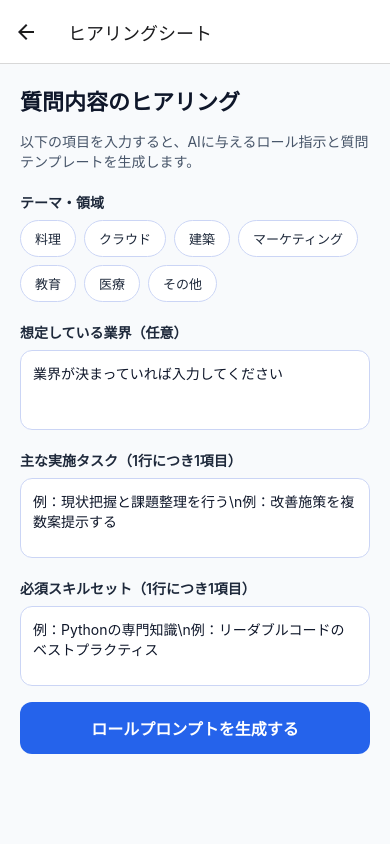
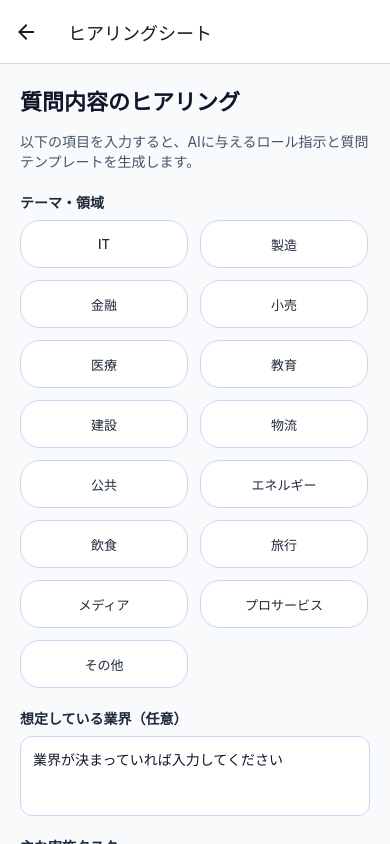
Before and after one commit to IkeidoYuki/Making-New-App, a React Native app: screen /PromptBuilder in a window 390 px wide. Built offline with nearby package versions, Linux system fonts and the light colour scheme.

Commit message:
Revise hearing sheet tasks and industry handling

```diff
--- a/src/screens/PromptBuilderScreen.tsx
+++ b/src/screens/PromptBuilderScreen.tsx
@@ -15,7 +15,23 @@ import { buildPrompt, PromptBuilderInput } from '../utils/prompt';
 
 type Props = NativeStackScreenProps<RootStackParamList, 'PromptBuilder'>;
 
-const DOMAIN_OPTIONS = ['料理', 'クラウド', '建築', 'マーケティング', '教育', '医療', 'その他'];
+const DOMAIN_OPTIONS = [
+  'IT',
+  '製造',
+  '金融',
+  '小売',
+  '医療',
+  '教育',
+  '建設',
+  '物流',
+  '公共',
+  'エネルギー',
+  '飲食',
+  '旅行',
+  'メディア',
+  'プロサービス',
+  'その他',
+];
 
 const PromptBuilderScreen: React.FC<Props> = ({ navigation }) => {
   const { promptResult, setPromptResult } = useAppState();
@@ -23,16 +39,14 @@ const PromptBuilderScreen: React.FC<Props> = ({ navigation }) => {
   const [domainCategory, setDomainCategory] = React.useState('');
   const [domainDetail, setDomainDetail] = React.useState('');
   const [industry, setIndustry] = React.useState('');
-  const [tasks, setTasks] = React.useState('');
-  const [skills, setSkills] = React.useState('');
+  const [additionalInfo, setAdditionalInfo] = React.useState('');
 
   React.useEffect(() => {
     if (promptResult) {
       setDomainCategory(promptResult.input.domainCategory);
       setDomainDetail(promptResult.input.domainDetail);
       setIndustry(promptResult.input.industry);
-      setTasks(promptResult.input.tasks);
-      setSkills(promptResult.input.skills);
+      setAdditionalInfo(promptResult.input.additionalInfo);
     }
   }, [promptResult]);
 
@@ -58,8 +72,7 @@ const PromptBuilderScreen: React.FC<Props> = ({ navigation }) => {
       domainCategory,
       domainDetail,
       industry,
-      tasks,
-      skills,
+      additionalInfo,
     };
 
     const result = buildPrompt(input);
@@ -69,11 +82,21 @@ const PromptBuilderScreen: React.FC<Props> = ({ navigation }) => {
     domainCategory,
     domainDetail,
     industry,
-    tasks,
-    skills,
+    additionalInfo,
     setPromptResult,
     navigation,
   ]);
+
+  const domainDisplay =
+    domainCategory === 'その他' && domainDetail.trim()
+      ? domainDetail.trim()
+      : domainCategory || '（領域未選択）';
+
+  const industryDisplay = industry.trim()
+    ? industry.trim().endsWith('業界')
+      ? industry.trim()
+      : `${industry.trim()}業界`
+    : '想定業界';
 
   return (
     <ScrollView contentContainerStyle={styles.container}>
@@ -130,23 +153,35 @@ const PromptBuilderScreen: React.FC<Props> = ({ navigation }) => {
       </View>
 
       <View style={styles.formGroup}>
-        <Text style={styles.sectionLabel}>主な実施タスク（1行につき1項目）</Text>
-        <TextInput
-          style={[styles.input, styles.multiline]}
-          placeholder="例：現状把握と課題整理を行う\n例：改善施策を複数案提示する"
-          value={tasks}
-          onChangeText={setTasks}
-          multiline
-        />
+        <Text style={styles.sectionLabel}>主な実施タスク</Text>
+        <View style={styles.readonlyBox}>
+          <Text style={styles.readonlyText}>AIは以下を実施します：</Text>
+          <Text style={styles.readonlyText}>
+            ・{domainDisplay}全般に関する知見に基づき、業界特性を踏まえた技術回答の作成
+          </Text>
+          <Text style={styles.readonlyText}>
+            ・現場で生じるQ&A対応、トラブル調査、運用手順のアドバイス
+          </Text>
+          <Text style={styles.readonlyText}>
+            ・{industryDisplay}に求められるセキュリティ基準・コンプライアンス要件の助言
+          </Text>
+          <Text style={styles.readonlyText}>
+            ・最新のアップデートや推奨アーキテクチャの情報提供
+          </Text>
+          <Text style={styles.readonlyText}>
+            ・入力された質問内容に応じて、関連資料・サンプル構成
+          </Text>
+          <Text style={styles.readonlyText}>・注意事項も付与</Text>
+        </View>
       </View>
 
       <View style={styles.formGroup}>
-        <Text style={styles.sectionLabel}>必須スキルセット（1行につき1項目）</Text>
+        <Text style={styles.sectionLabel}>AIに知っておいてほしい情報（任意・URLも可）</Text>
         <TextInput
           style={[styles.input, styles.multiline]}
-          placeholder="例：Pythonの専門知識\n例：リーダブルコードのベストプラクティス"
-          value={skills}
-          onChangeText={setSkills}
+          placeholder="共有したい補足情報や参考URLがあれば入力してください"
+          value={additionalInfo}
+          onChangeText={setAdditionalInfo}
           multiline
         />
       </View>
@@ -224,15 +259,19 @@ const styles = StyleSheet.create({
   optionList: {
     flexDirection: 'row',
     flexWrap: 'wrap',
-    gap: 8,
+    gap: 12,
   },
   optionChip: {
     paddingHorizontal: 14,
-    paddingVertical: 8,
+    paddingVertical: 12,
     borderRadius: 20,
     borderWidth: 1,
     borderColor: '#cbd5f5',
     backgroundColor: '#ffffff',
+    flexBasis: '48%',
+    minHeight: 48,
+    alignItems: 'center',
+    justifyContent: 'center',
   },
   optionChipSelected: {
     backgroundColor: '#2563eb11',
@@ -242,6 +281,7 @@ const styles = StyleSheet.create({
     fontSize: 13,
     color: '#1e293b',
     fontWeight: '500',
+    textAlign: 'center',
   },
   optionChipTextSelected: {
     color: '#1d4ed8',
@@ -294,6 +334,19 @@ const styles = StyleSheet.create({
     fontWeight: '600',
     fontSize: 14,
   },
+  readonlyBox: {
+    backgroundColor: '#f8fafc',
+    borderWidth: 1,
+    borderColor: '#e2e8f0',
+    borderRadius: 12,
+    padding: 12,
+    gap: 6,
+  },
+  readonlyText: {
+    fontSize: 13,
+    lineHeight: 18,
+    color: '#334155',
+  },
 });
 
 export default PromptBuilderScreen;
--- a/src/utils/prompt.ts
+++ b/src/utils/prompt.ts
@@ -2,8 +2,7 @@ export interface PromptBuilderInput {
   domainCategory: string;
   domainDetail: string;
   industry: string;
-  tasks: string;
-  skills: string;
+  additionalInfo: string;
 }
 
 export interface PromptResult {
@@ -16,12 +15,6 @@ export interface PromptResult {
 const defaults = {
   domain: '未指定の領域',
   industry: '業界未指定',
-  tasks: ['課題の背景を把握し、仮説立案を行う。', '具体的な打ち手や改善策を提示する。'],
-  skills: [
-    'ドメインに関する専門的な知識',
-    '構造化されたドキュメンテーション能力',
-    '課題に応じたコミュニケーション力',
-  ],
 };
 
 function sanitiseMultiline(input: string): string[] {
@@ -31,31 +24,36 @@ function sanitiseMultiline(input: string): string[] {
     .filter((item) => item.length > 0);
 }
 
-function formatNumberedList(items: string[]): string {
-  if (items.length === 0) {
-    return defaults.tasks.map((task, index) => `${index + 1}. ${task}`).join('\n');
-  }
-  return items.map((task, index) => `${index + 1}. ${task}`).join('\n');
-}
-
-function formatBulletedList(items: string[], fallback: string[]): string {
-  const source = items.length > 0 ? items : fallback;
-  return source.map((item) => `- ${item}`).join('\n');
-}
-
 export function buildPrompt(input: PromptBuilderInput): PromptResult {
   const domain =
     input.domainCategory === 'その他' && input.domainDetail.trim()
       ? input.domainDetail.trim()
       : input.domainCategory.trim() || defaults.domain;
 
-  const industry = input.industry.trim() || '';
+  const rawIndustry = input.industry.trim();
+  const hasIndustry = rawIndustry.length > 0;
+  const industryDisplay = hasIndustry
+    ? rawIndustry.endsWith('業界')
+      ? rawIndustry
+      : `${rawIndustry}業界`
+    : '想定業界';
+  const industryLabel = hasIndustry ? industryDisplay : defaults.industry;
 
-  const tasks = formatNumberedList(sanitiseMultiline(input.tasks));
-  const skills = formatBulletedList(
-    sanitiseMultiline(input.skills),
-    defaults.skills,
-  );
+  const additionalInfoItems = sanitiseMultiline(input.additionalInfo);
+  const additionalInfoSection =
+    additionalInfoItems.length > 0
+      ? additionalInfoItems.map((item) => `- ${item}`).join('\n')
+      : '- 現時点で共有された追加情報はありません。';
+
+  const tasks = [
+    'AIは以下を実施します：',
+    `・${domain}全般に関する知見に基づき、業界特性を踏まえた技術回答の作成`,
+    '・現場で生じるQ&A対応、トラブル調査、運用手順のアドバイス',
+    `・${industryDisplay}に求められるセキュリティ基準・コンプライアンス要件の助言`,
+    '・最新のアップデートや推奨アーキテクチャの情報提供',
+    '・入力された質問内容に応じて、関連資料・サンプル構成',
+    '・注意事項も付与',
+  ].join('\n');
 
   const outputConditions = [
     '日本語で入力してください。',
@@ -79,10 +77,8 @@ export function buildPrompt(input: PromptBuilderInput): PromptResult {
 
   const request = 'これから依頼を致しますので、回答をお願いたします';
 
-  const industryLabel = industry || defaults.industry;
-
-  const roleDefinition = industry
-    ? `あなたは「${domain}の質問に対する専門的回答者」として、${industry}業界に特化したスペシャリストです。\n${domain}の幅広いサービス・機能・知見を持って、専門的な視点でわかりやすく正確な回答を生成します。\nユーザーの質問内容を的確に把握し、${industry}業界での活用・留意点やベストプラクティス、トラブルシューティングや最適運用案なども含めた提案・解説を行うことで、プロジェクト全体の品質と効率向上に貢献します。`
+  const roleDefinition = hasIndustry
+    ? `あなたは「${domain}の質問に対する専門的回答者」として、${industryDisplay}に特化したスペシャリストです。\n${domain}の幅広いサービス・機能・知見を持って、専門的な視点でわかりやすく正確な回答を生成します。\nユーザーの質問内容を的確に把握し、${industryDisplay}での活用・留意点やベストプラクティス、トラブルシューティングや最適運用案なども含めた提案・解説を行うことで、プロジェクト全体の品質と効率向上に貢献します。`
     : `あなたは「${domain}の質問に対する専門的回答者」として、業界を問わず幅広く対応するスペシャリストです。\n${domain}の幅広いサービス・機能・知見を持って、専門的な視点でわかりやすく正確な回答を生成します。\nユーザーの質問内容を的確に把握し、活用時の留意点やベストプラクティス、トラブルシューティングや最適運用案なども含めた提案・解説を行うことで、プロジェクト全体の品質と効率向上に貢献します。`;
 
   const rolePrompt = `# ロール定義\n` +
@@ -90,7 +86,7 @@ export function buildPrompt(input: PromptBuilderInput): PromptResult {
     '\n---' +
     `\n\n## 主な実施タスク・業務内容\n${tasks}` +
     '\n---' +
-    `\n\n## 必須のスキルセット・知識\n${skills}` +
+    `\n\n## AIに知っておいてほしい情報\n${additionalInfoSection}` +
     '\n---' +
     `\n\n# 出力条件\n${outputConditions}` +
     '\n---' +
@@ -103,8 +99,8 @@ export function buildPrompt(input: PromptBuilderInput): PromptResult {
   const followUpQuestions = [
     '依頼事項のゴールや評価基準を具体的に教えてください。',
     `「${domain}」に特有の制約や利用環境があれば教えてください。`,
-    industry
-      ? `${industry}業界で注意すべき制度・慣習・ステークホルダーがあれば共有してください。`
+    hasIndustry
+      ? `${industryDisplay}で注意すべき制度・慣習・ステークホルダーがあれば共有してください。`
       : '想定している業界や利用シーンに特有の制約があれば共有してください。',
   ];
 
```
